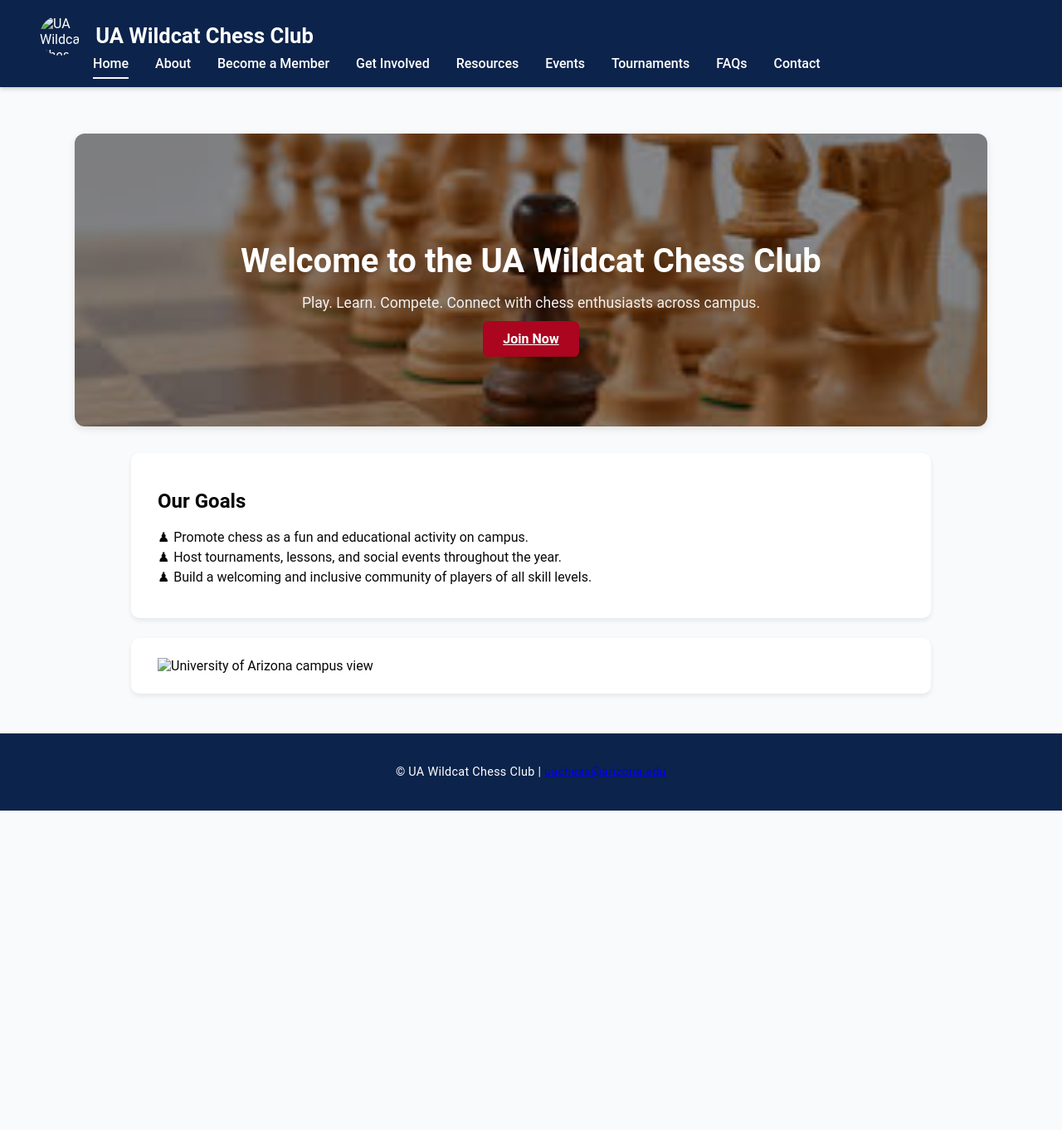
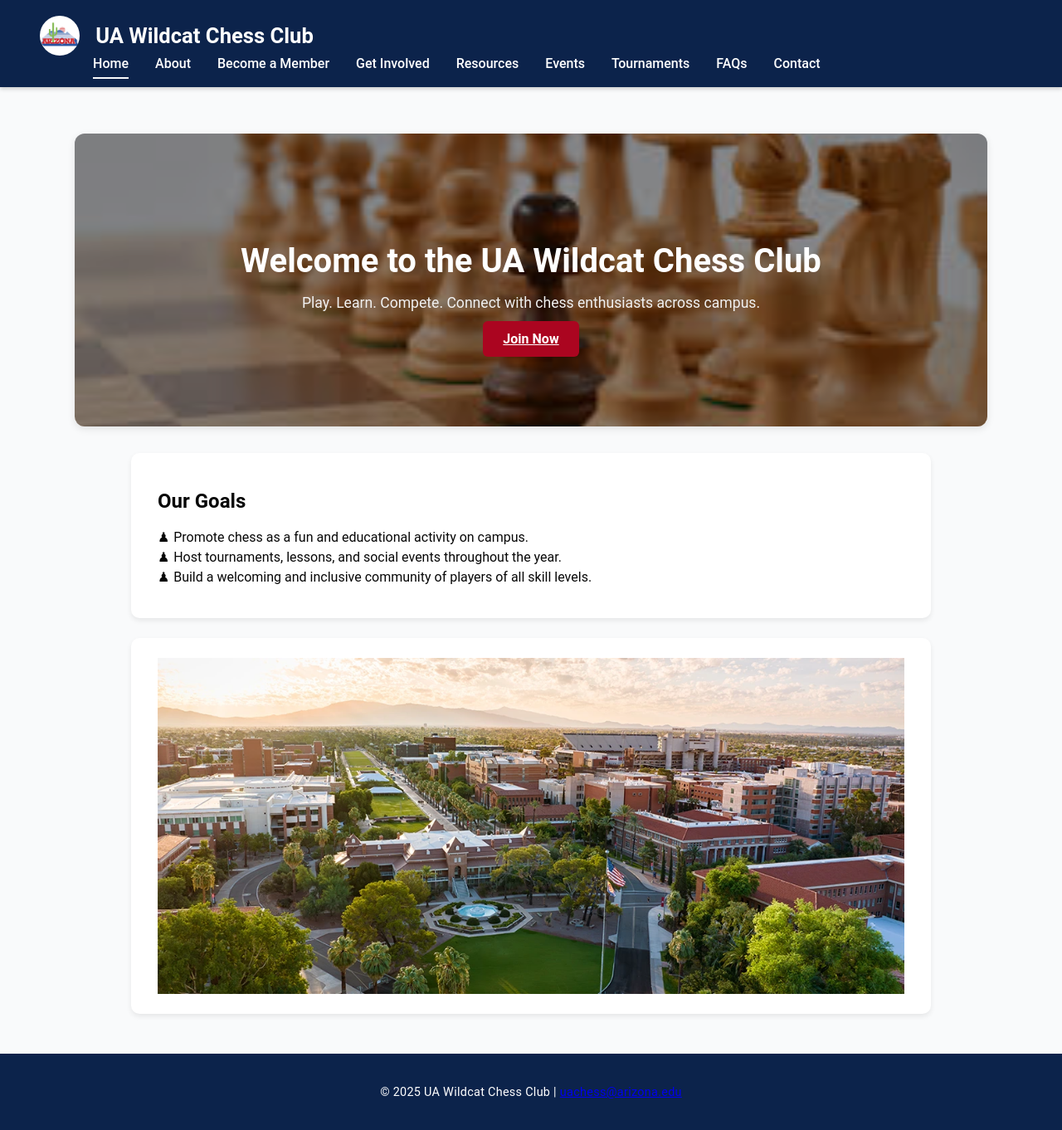
Before and after one commit to nelittleman/ua_chess_club, a plain HTML site: page index.html in a window 1280 px wide. Shown: the whole page at 83% size. Before the commit the page ends 977 px from the top, so only its background shows below. Drawn offline with Linux system fonts and the light colour scheme; files that its build step writes are made by us from their sources; files whose address does not match are found by name.

Commit message:
Update index.html

```diff
--- a/index.html
+++ b/index.html
@@ -6,8 +6,8 @@
   <meta name="description" content="Welcome to the UA Wildcat Chess Club — where students of all skill levels connect, compete, and learn chess." />
   <meta name="keywords" content="UA Chess Club, University of Arizona, chess community, student organization" />
   <meta name="author" content="UA Wildcat Chess Club" />
-  <link rel="icon" type="image/png" href="images/logo.png" />
-  <link rel="stylesheet" href="css/styles.css" />
+  <link rel="icon" type="png" href="logo.png" />
+  <link rel="stylesheet" href="styles.css" />
   <title>UA Wildcat Chess Club – Home</title>
 </head>
 
@@ -15,7 +15,7 @@
   <!-- Header / Navigation -->
   <header class="site-header">
     <div class="brand">
-      <img src="images/logo.png" alt="UA Wildcat Chess Club logo" width="50" height="50" />
+      <img src="logo.png" alt="UA Wildcat Chess Club logo" width="50" height="50" />
       <h1>UA Wildcat Chess Club</h1>
     </div>
     <nav>
@@ -56,7 +56,7 @@
     <!-- Campus Image Section -->
     <section class="card">
       <h2 class="visually-hidden">University of Arizona Campus</h2>
-      <img src="images/ua-campus.webp" alt="University of Arizona campus view" style="width:100%; height:auto;" />
+      <img src="ua-campus.webp" alt="University of Arizona campus view" style="width:100%; height:auto;" />
     </section>
   </main>
 
@@ -68,6 +68,6 @@
   </footer>
 
   <!-- Scripts -->
-  <script src="js/main.js" defer></script>
+  <script src="main.js" defer></script>
 </body>
 </html>
```
